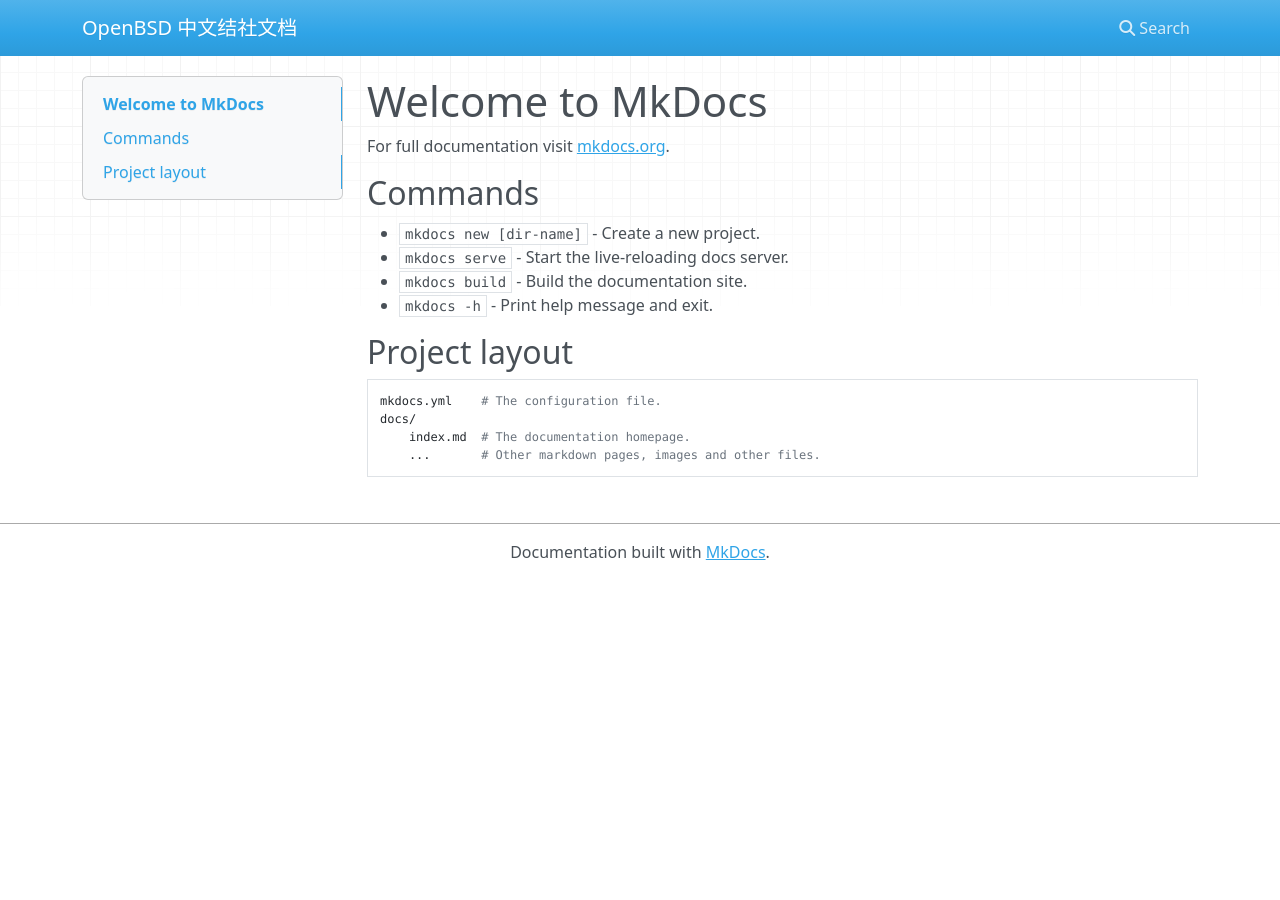
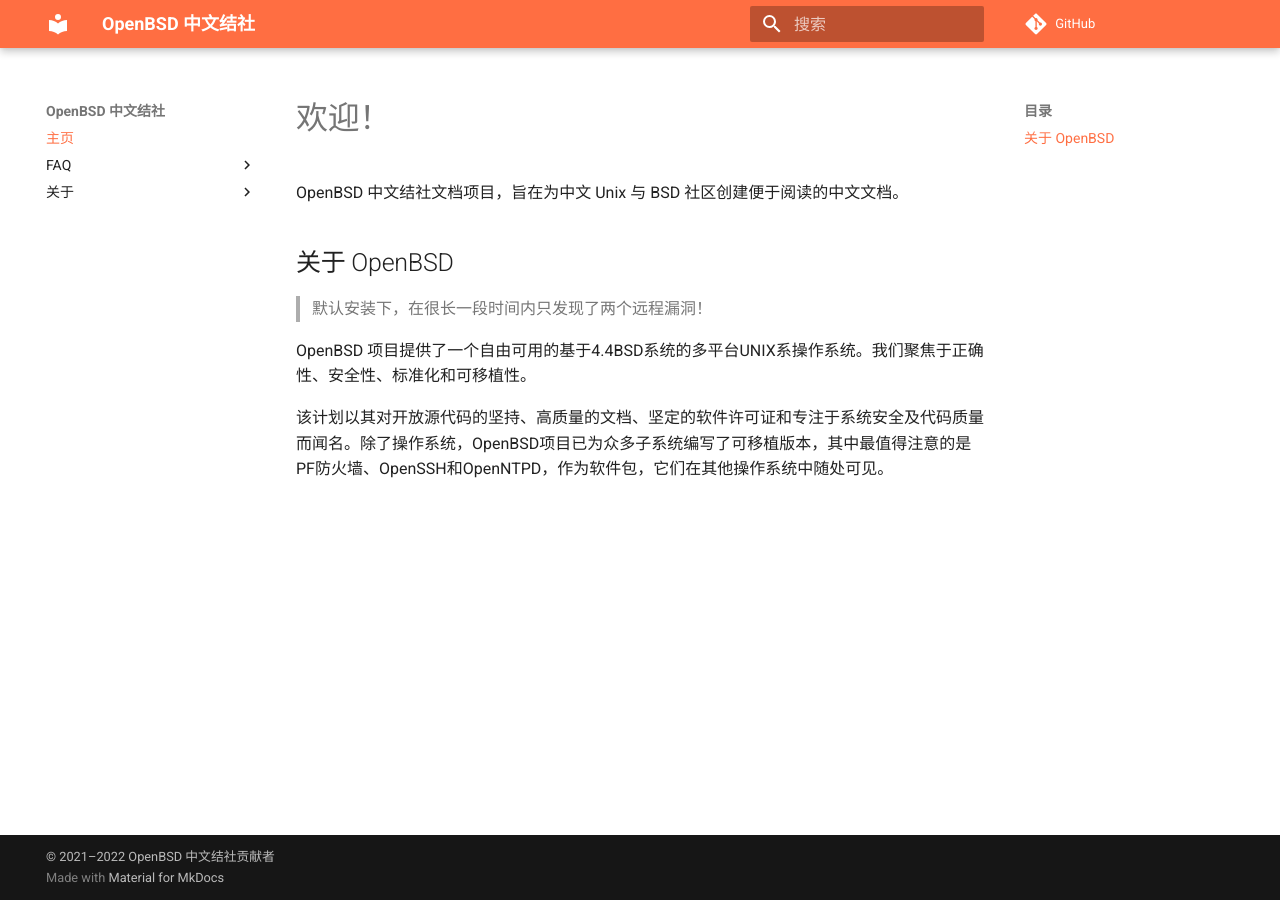
Before and after one commit to openbsd-zh-association/docs-openbsd-zh, an MkDocs documentation site: the page built from docs/index.md, in a window 1280 px wide. Built offline with MkDocs 1.6.1 and Material for MkDocs 9.7.7, drawn with Linux system fonts in a browser that asks for light colours; nearby versions of some CDN libraries; comment, search, counter and statistics services are not loaded.

```diff
--- /dev/null
+++ b/docs/about/index.md
@@ -0,0 +1 @@
+# 关于 OpenBSD 中文结社
--- a/docs/index.md
+++ b/docs/index.md
@@ -1,17 +1,11 @@
-# Welcome to MkDocs
+# 欢迎！
 
-For full documentation visit [mkdocs.org](https://www.mkdocs.org).
+OpenBSD 中文结社文档项目，旨在为中文 Unix 与 BSD 社区创建便于阅读的中文文档。
 
-## Commands
+## 关于 OpenBSD
 
-* `mkdocs new [dir-name]` - Create a new project.
-* `mkdocs serve` - Start the live-reloading docs server.
-* `mkdocs build` - Build the documentation site.
-* `mkdocs -h` - Print help message and exit.
+> 默认安装下，在很长一段时间内只发现了两个远程漏洞！
 
-## Project layout
+OpenBSD 项目提供了一个自由可用的基于4.4BSD系统的多平台UNIX系操作系统。我们聚焦于正确性、安全性、标准化和可移植性。
 
-    mkdocs.yml    # The configuration file.
-    docs/
-        index.md  # The documentation homepage.
-        ...       # Other markdown pages, images and other files.
+该计划以其对开放源代码的坚持、高质量的文档、坚定的软件许可证和专注于系统安全及代码质量而闻名。除了操作系统，OpenBSD项目已为众多子系统编写了可移植版本，其中最值得注意的是PF防火墙、OpenSSH和OpenNTPD，作为软件包，它们在其他操作系统中随处可见。
--- a/mkdocs.yml
+++ b/mkdocs.yml
@@ -1 +1,29 @@
-site_name: OpenBSD 中文结社文档
+site_name: OpenBSD 中文结社
+repo_url: https://github.com/openbsd-zh-association/docs-openbsd-zh
+copyright: "© 2021–2022 OpenBSD 中文结社贡献者"
+
+nav:
+    - 主页: 'index.md'
+    - FAQ:
+      - OpenBSD 简介: 'openbsd-faq/faq1.md'
+      - 安装指南: 'openbsd-faq/faq4.md'
+    - 关于:
+     #- 中文结社 : 'about/index.md'
+      - 贡献指南 : 'about/contributing.md'
+      - 术语表 : 'about/terminology.md'
+
+theme:
+  name: material
+  language: zh
+  locale: zh_CN
+  palette:
+    primary: deep orange
+    accent: orange
+plugins:
+  - search:
+      lang: zh
+markdown_extensions:
+  - def_list
+  - toc:
+      permalink: true
+      slugify: !!python/name:pymdownx.slugs.uslugify #保证中文链接
```
Also changed, not shown: README.md (added, +3 -0 lines), docs/about/contributing.md (added, +37 -0 lines), docs/about/terminology.md (added, +7 -0 lines), docs/openbsd-faq/faq1.md (renamed from translation/openbsd.org/FAQ/faq1.md, +8 -8 lines), docs/openbsd-faq/faq4.md (renamed from translation/openbsd.org/FAQ/faq4.md), 1 other file.
